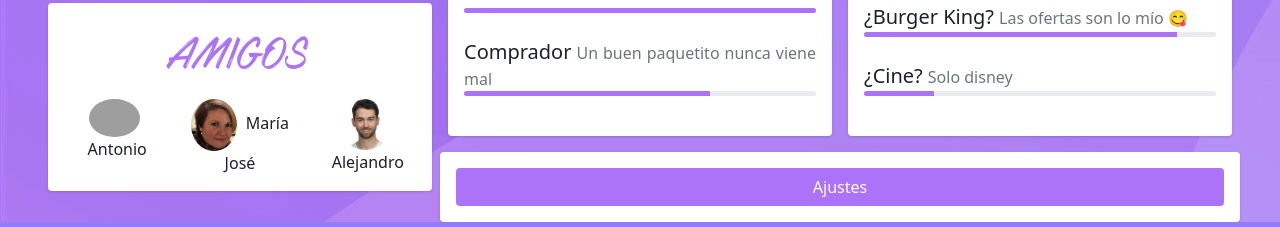
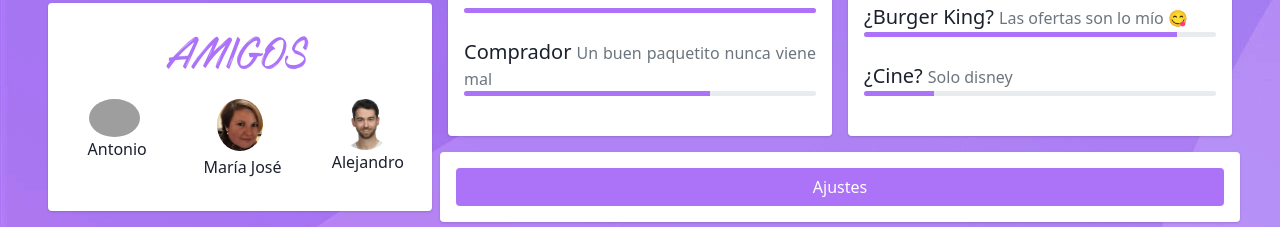
Before and after one commit to sermc/marlo, a website: page perfil.html in a window 1280 px wide. Shown: the part 705-932 px from the top of the page. Drawn offline with nearby package versions, Linux system fonts and the light colour scheme; grey boxes are pictures that could not be loaded.

Commit message:
Finiquitado -Raquel

```diff
--- a/perfil.html
+++ b/perfil.html
@@ -129,7 +129,7 @@
 
                               <div class="col">
                                 <img src="img/MariaJoseProf.jpeg" class="rounded-circle " style="width: 45%;">
-                                <p class="black mt-1" >María José</p>
+                                <p class="black mt-1" style="display: block;" >María José</p>
                               </div>
 
                               <div class="col">
```
